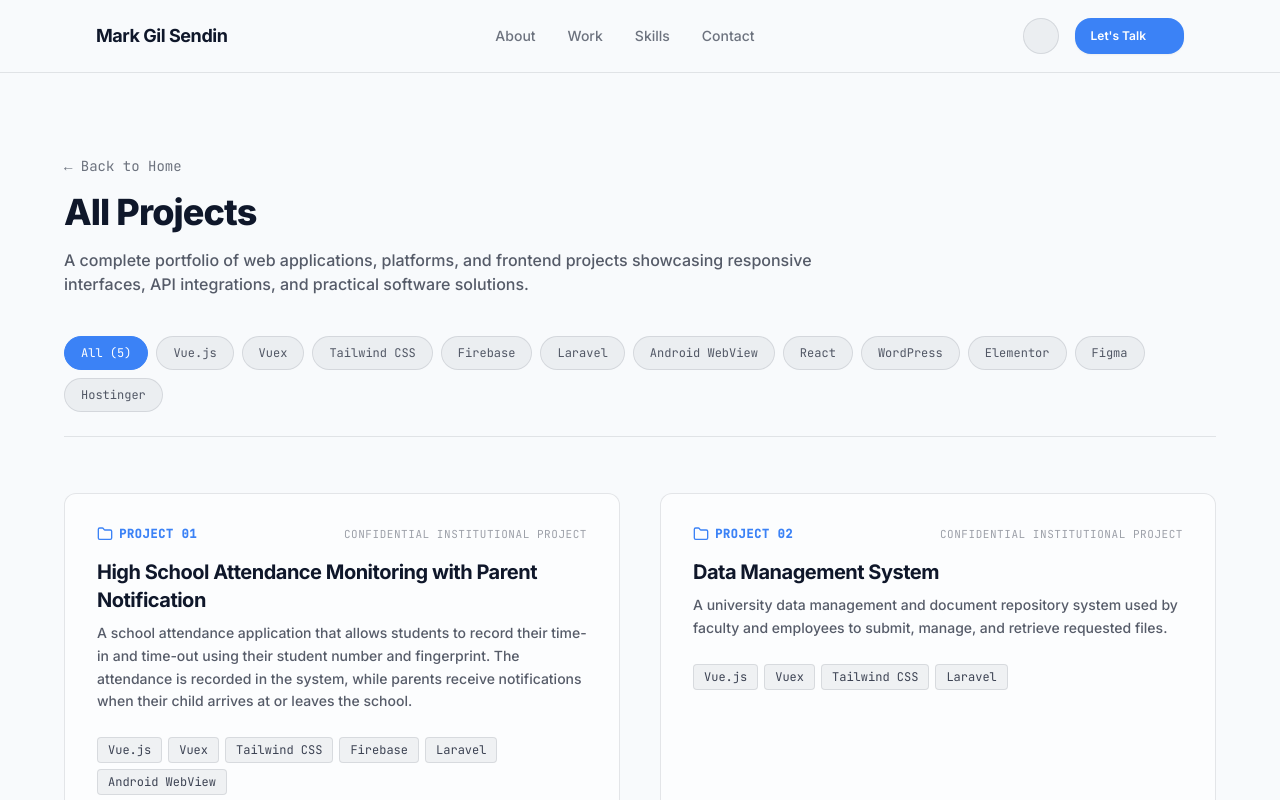
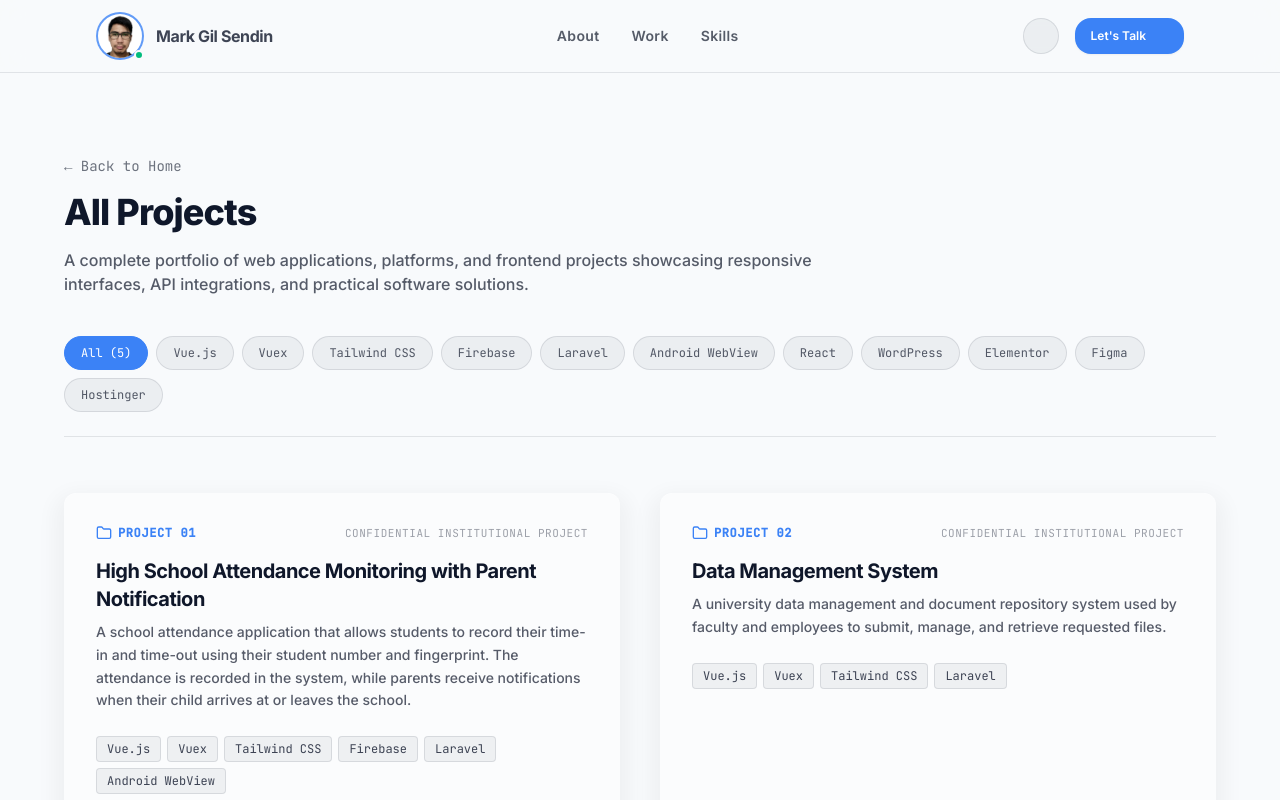
Before and after one commit to markgilsendin/markgilsendin.github.io, a Vue app: page /projects in a window 1280 px wide. Shown: the top 800 px of the page. Built offline with nearby package versions, Linux system fonts and the light colour scheme; some icons are missing.

Commit message:
refactor: Update page and component layout

```diff
--- a/src/components/About.vue
+++ b/src/components/About.vue
@@ -34,7 +34,8 @@
         <div
           v-for="feature in features"
           :key="feature.id"
-          class="bg-canvas/40 border border-main/10 p-6 rounded-xl space-y-4 hover:border-main/20 transition-all flex flex-col justify-between"
+          class="bg-canvas/40 p-6 rounded-xl space-y-4 shadow-[0_10px_20px_10px_rgba(0,0,0,0.04)]
+                 transition-all flex flex-col justify-between"
         >
           <div class="space-y-3">
             <!-- Top Header: Icon + Number Code -->
--- a/src/components/Hero.vue
+++ b/src/components/Hero.vue
@@ -43,8 +43,9 @@
 
             <!-- Download CV -->
             <BaseLink
-              href="/cv.pdf"
-              download
+              href="/Mark Gil Sendin - CV.pdf"
+              target="_blank"
+              rel="noopener noreferrer"
               variant="outline"
               size="md"
             >
@@ -64,7 +65,7 @@
           <div class="w-full max-w-md rounded-2xl border border-main/10 bg-canvas/80 backdrop-blur-md shadow-xl shadow-main/5 overflow-hidden font-mono text-xs sm:text-sm">
 
             <!-- Window Bar -->
-            <div class="px-4 py-3 border-b border-main/10 bg-main/[0.02] flex items-center justify-between">
+            <div class="px-4 py-3 border-b border-main/10 bg-main/2 flex items-center justify-between">
               <div class="flex items-center gap-1.5">
                 <span class="w-3 h-3 rounded-full bg-rose-400/80 inline-block"></span>
                 <span class="w-3 h-3 rounded-full bg-amber-400/80 inline-block"></span>
@@ -89,7 +90,7 @@
             </div>
 
             <!-- Status Footer -->
-            <div class="px-5 py-3 border-t border-main/10 bg-main/[0.02] flex items-center gap-2.5">
+            <div class="px-5 py-3 border-t border-main/10 bg-main/2 flex items-center gap-2.5">
               <span class="relative flex h-2 w-2">
                 <span class="animate-ping absolute inline-flex h-full w-full rounded-full bg-emerald-400 opacity-75"></span>
                 <span class="relative inline-flex rounded-full h-2 w-2 bg-emerald-500"></span>
--- a/src/components/TechStack.vue
+++ b/src/components/TechStack.vue
@@ -31,7 +31,7 @@
           class="space-y-6"
         >
           <!-- Category Subheading -->
-          <h3 class="text-lg sm:text-xl font-bold text-main tracking-tight border-b border-main/10 pb-3">
+          <h3 class="text-lg sm:text-xl font-bold text-main tracking-tight pb-3">
             {{ category.title }}
           </h3>
 
@@ -40,7 +40,7 @@
             <div
               v-for="tool in category.tools"
               :key="tool.name"
-              class="group flex flex-col items-center justify-center p-5 rounded-xl bg-canvas-alt border border-main/10 hover:border-main/20 hover:-translate-y-0.5 transition-all duration-200 cursor-default"
+              class="bg-canvas/40 group flex flex-col items-center justify-center p-5 rounded-xl shadow-[0_10px_20px_10px_rgba(0,0,0,0.04)] hover:-translate-y-0.5 transition-all duration-200 cursor-default"
             >
               <!-- Iconify Logo -->
               <Icon
--- a/src/components/Work.vue
+++ b/src/components/Work.vue
@@ -24,7 +24,7 @@
         <article
           v-for="(project, index) in featuredProjects"
           :key="project.id"
-          class="group relative bg-canvas-alt/50 border border-main/10 rounded-xl p-6 sm:p-8 flex flex-col justify-between space-y-6 hover:border-main/20 transition-all duration-300"
+          class="group relative bg-canvas-alt/70 rounded-xl p-6 sm:p-8 flex flex-col justify-between space-y-6 shadow-[0_10px_20px_10px_rgba(0,0,0,0.04)] hover:border-main/20 transition-all duration-300"
         >
           <div class="space-y-4">
             <!-- Top Metadata -->
--- a/src/components/global/BaseLink.vue
+++ b/src/components/global/BaseLink.vue
@@ -1,7 +1,7 @@
 <template>
   <a
     :href="href"
-    :download="download"
+    :download="download || undefined"
     :target="target"
     :rel="computedRel"
     :class="getButtonClass(variant, size)"
@@ -47,7 +47,7 @@ const props = defineProps({
 
 const { getButtonClass } = useButtonStyles()
 
-// Automatically apply security best practices for external links
+// Automatically apply security
 const computedRel = computed(() => {
   if (props.rel) return props.rel
   return props.target === '_blank' ? 'noopener noreferrer' : undefined
--- a/src/components/global/Navbar.vue
+++ b/src/components/global/Navbar.vue
@@ -1,23 +1,48 @@
 <template>
-  <header class="w-full bg-canvas border-b border-main/10 sticky top-0 z-50 transition-all duration-300">
-    <!-- Updated horizontal padding to match section containers (px-10 sm:px-16 lg:px-24) -->
+  <header class="w-full bg-canvas/80 backdrop-blur-md border-b border-main/10 sticky top-0 z-50 transition-all duration-300">
     <div class="max-w-7xl mx-auto px-10 sm:px-16 lg:px-24 h-18 flex items-center justify-between">
 
       <!-- Brand Logo -->
-      <router-link to="/" class="font-bold text-base sm:text-lg tracking-tight text-main shrink-0 hover:opacity-80 transition-opacity">
-        Mark Gil Sendin
+     <router-link to="/" class="flex items-center gap-3 group shrink-0">
+        <!-- Avatar Container with Online Status Dot -->
+        <div class="relative">
+          <div class="w-12 h-12 bg-white rounded-full overflow-hidden border-2 border-primary/80 group-hover:border-primary transition-all duration-300 group-hover:shadow-primary/20">
+            <img
+              src="/profile.png"
+              alt="Mark Gil Sendin"
+              class="w-full h-full object-cover object-center"
+            />
+          </div>
+          <!-- Active Status Indicator -->
+          <span
+            class="absolute bottom-0 right-0 w-2.5 h-2.5 bg-emerald-500 border-2 border-canvas rounded-full"
+            title="Open to opportunities"
+          ></span>
+        </div>
+
+        <!-- Name -->
+        <span class="font-bold text-base tracking-tight text-main/80 hover:text-main">
+          Mark Gil Sendin
+        </span>
       </router-link>
 
       <!-- Desktop Navigation Links -->
-      <nav class="hidden lg:flex items-center gap-6 lg:gap-8">
-        <router-link
+      <nav class="hidden lg:flex items-center gap-8">
+        <a
           v-for="link in navLinks"
           :key="link.name"
-          :to="link.href"
-          class="text-sm font-medium text-main/60 hover:text-main transition-colors"
+          :href="link.href"
+          @click="scrollToSection($event, link.href)"
+          class="relative text-sm font-semibold tracking-wide py-1 text-main/70 hover:text-main transition-colors duration-200 group"
+          :class="activeSection === link.href.replace('/#', '') ? 'text-primary' : 'text-main/70 hover:text-main'"
         >
           {{ link.name }}
-        </router-link>
+          <!-- Animated Underline -->
+          <span
+            class="absolute bottom-0 left-0 h-0.5 bg-primary transition-all duration-300 rounded-full"
+            :class="activeSection === link.href.replace('/#', '') ? 'w-full' : 'w-0 group-hover:w-full'"
+          ></span>
+        </a>
       </nav>
 
       <!-- Desktop Actions -->
@@ -29,13 +54,14 @@
           href="/#contact"
           variant="primary"
           size="sm"
-          class="group"
+          class="group shadow-sm hover:shadow-primary/25 transition-shadow"
+          @click="scrollToSection($event, '/#contact')"
         >
           <span>Let's Talk</span>
           <template #icon-right>
             <Icon
               icon="lucide:arrow-right"
-              class="w-3.5 h-3.5 transition-transform duration-200 group-hover:translate-x-0.5"
+              class="w-3.5 h-3.5 transition-transform duration-200 group-hover:translate-x-1"
             />
           </template>
         </BaseLink>
@@ -47,7 +73,7 @@
         <BaseButton
           variant="ghost"
           size="sm"
-          class="p-2"
+          class="p-2 text-main"
           aria-label="Toggle Navigation Menu"
           @click="isMobileMenuOpen = !isMobileMenuOpen"
         >
@@ -73,32 +99,34 @@
   >
     <div
       v-if="isMobileMenuOpen"
-      class="lg:hidden fixed left-0 right-0 top-[18] z-40 px-10 sm:px-16 pb-6 pt-4 space-y-4 border-b border-main/10 bg-canvas/95 backdrop-blur-md shadow-lg"
+      class="lg:hidden fixed left-0 right-0 top-18 z-40 px-10 sm:px-16 pb-6 pt-4 space-y-4 border-b border-main/10 bg-canvas/95 backdrop-blur-xl shadow-xl"
     >
       <nav class="flex flex-col gap-1">
-        <router-link
+        <a
           v-for="link in navLinks"
           :key="link.name"
-          :to="link.href"
-          @click="isMobileMenuOpen = false"
-          class="text-base font-medium text-main/80 hover:text-main py-2.5 px-3 rounded-lg hover:bg-main/5 transition-colors"
+          :href="link.href"
+          @click="scrollToSection($event, link.href); isMobileMenuOpen = false"
+          class="text-sm font-semibold uppercase tracking-wider py-3 px-3 rounded-xl transition-all duration-200 flex items-center justify-between"
+          :class="activeSection === link.href.replace('/#', '') ? 'text-primary bg-primary/10' : 'text-main/80 hover:text-main hover:bg-main/5'"
         >
-          {{ link.name }}
-        </router-link>
+          <span>{{ link.name }}</span>
+          <span v-if="activeSection === link.href.replace('/#', '')" class="w-2 h-2 rounded-full bg-primary"></span>
+        </a>
       </nav>
 
       <BaseLink
         href="/#contact"
         variant="primary"
         size="md"
-        class="w-full group justify-center"
-        @click="isMobileMenuOpen = false"
+        class="w-full group justify-center shadow-md"
+        @click="scrollToSection($event, '/#contact'); isMobileMenuOpen = false"
       >
         <span>Let's Talk</span>
         <template #icon-right>
           <Icon
             icon="lucide:arrow-right"
-            class="w-4 h-4 transition-transform duration-200 group-hover:translate-x-0.5"
+            class="w-4 h-4 transition-transform duration-200 group-hover:translate-x-1"
           />
         </template>
       </BaseLink>
@@ -107,18 +135,65 @@
 </template>
 
 <script setup>
-import { ref } from 'vue'
+import { ref, onMounted, onUnmounted } from 'vue'
 import { Icon } from '@iconify/vue'
 import ThemeToggle from './ThemeToggle.vue'
 import BaseButton from '@/components/global/BaseButton.vue'
 import BaseLink from '@/components/global/BaseLink.vue'
 
 const isMobileMenuOpen = ref(false)
+const activeSection = ref('')
 
 const navLinks = [
   { name: 'About', href: '/#about' },
   { name: 'Work', href: '/#work' },
   { name: 'Skills', href: '/#skills' },
-  { name: 'Contact', href: '/#contact' },
 ]
+
+// Smooth Scroll Handler
+const scrollToSection = (e, href) => {
+  const targetId = href.replace('/#', '')
+  const el = document.getElementById(targetId)
+  if (el) {
+    e.preventDefault()
+    el.scrollIntoView({ behavior: 'smooth' })
+  }
+}
+
+// Scrollspy Logic based on element screen position
+const handleScrollSpy = () => {
+  const scrollPosition = window.scrollY
+
+  // 1. Reset if near the top (Hero area)
+  if (scrollPosition < 200) {
+    activeSection.value = ''
+    return
+  }
+
+  const sections = ['about', 'work', 'skills', 'contact']
+  const navOffset = 120 // Header offset buffer
+
+  for (const id of sections) {
+    const el = document.getElementById(id)
+    if (el) {
+      const top = el.offsetTop - navOffset
+      const height = el.offsetHeight
+
+      // Check if current scroll position falls inside this section
+      if (scrollPosition >= top && scrollPosition < top + height) {
+        activeSection.value = id
+        break
+      }
+    }
+  }
+}
+
+onMounted(() => {
+  window.addEventListener('scroll', handleScrollSpy, { passive: true })
+  handleScrollSpy() // Run once on mount to set initial state
+})
+
+onUnmounted(() => {
+  window.removeEventListener('scroll', handleScrollSpy)
+})
 </script>
--- a/src/router/index.js
+++ b/src/router/index.js
@@ -9,15 +9,29 @@ const router = createRouter({
     { path: '/projects/:id', name: 'case-study', component: () => import('@/views/ProjectCaseStudy.vue') }
   ],
   scrollBehavior(to, from, savedPosition) {
+    // 1. If refreshing or directly loading the initial page with a hash, ignore hash and scroll to top
+    if (!from.name && to.hash) {
+      return { top: 0 }
+    }
+
+    // 2. If navigating between sections while already on the page, smooth scroll to the element
     if (to.hash) {
       return {
         el: to.hash,
         behavior: 'smooth',
       }
     }
-    // Always scroll to top when changing routes
+
+    // 3. Default to saved position or top
     return savedPosition || { top: 0 }
   }
 })
 
+// Optional: Automatically strip the #hash from the address bar on initial page load
+router.isReady().then(() => {
+  if (window.location.hash) {
+    history.replaceState(null, '', window.location.pathname)
+  }
+})
+
 export default router
--- a/src/views/Projects.vue
+++ b/src/views/Projects.vue
@@ -50,7 +50,7 @@
         <article
           v-for="(project, index) in filteredProjects"
           :key="project.id"
-          class="group relative bg-canvas-alt/50 border border-main/10 rounded-xl p-6 sm:p-8 flex flex-col justify-between space-y-6 hover:border-main/20 transition-all duration-300"
+          class="group relative bg-canvas-alt/50 shadow-[0_10px_20px_10px_rgba(0,0,0,0.04)] rounded-xl p-6 sm:p-8 flex flex-col justify-between space-y-6 transition-all duration-300"
         >
           <div class="space-y-4">
             <!-- Top Metadata -->
```
Also changed, not shown: src/App.vue (+14 -0 lines).
